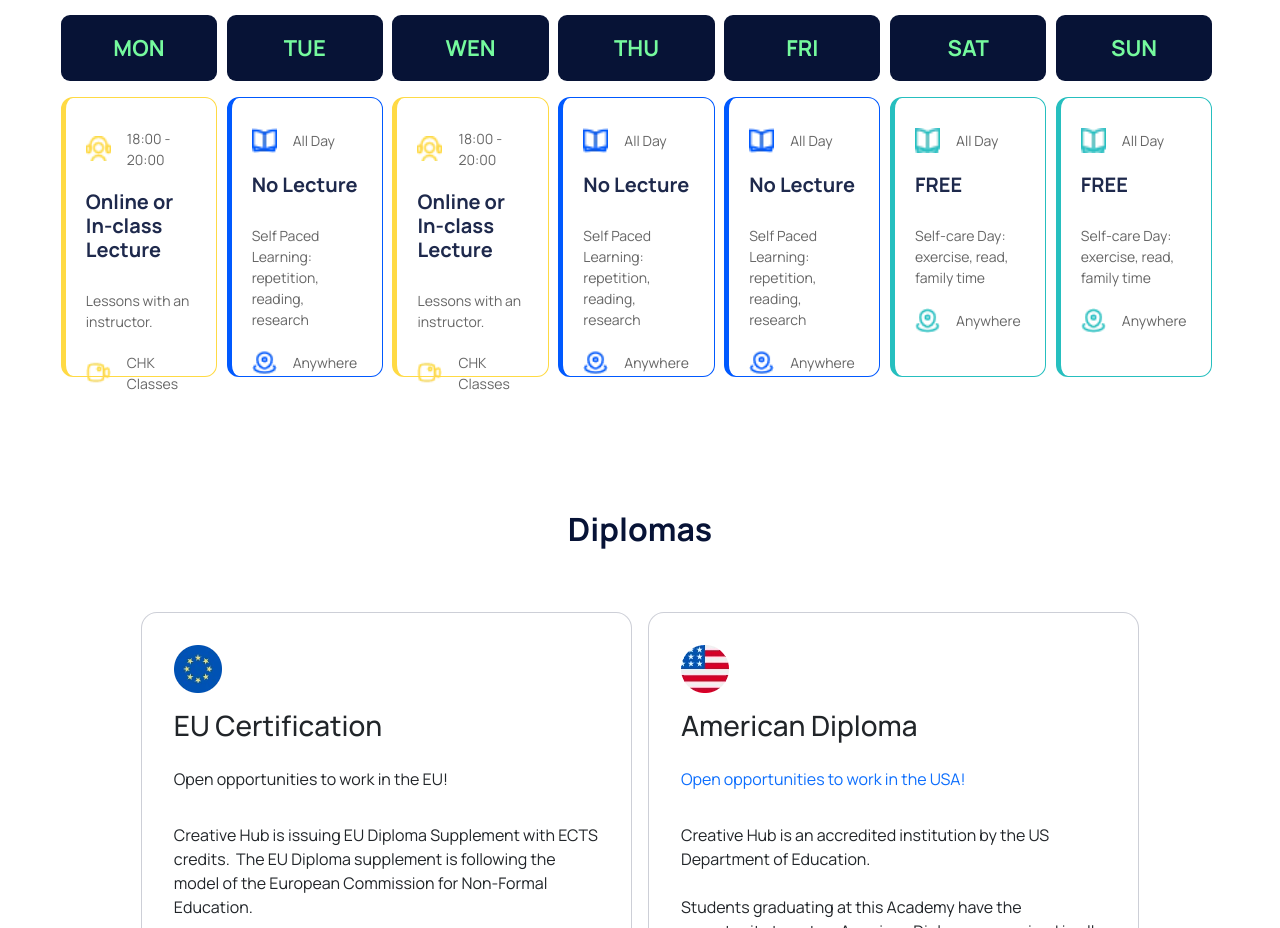
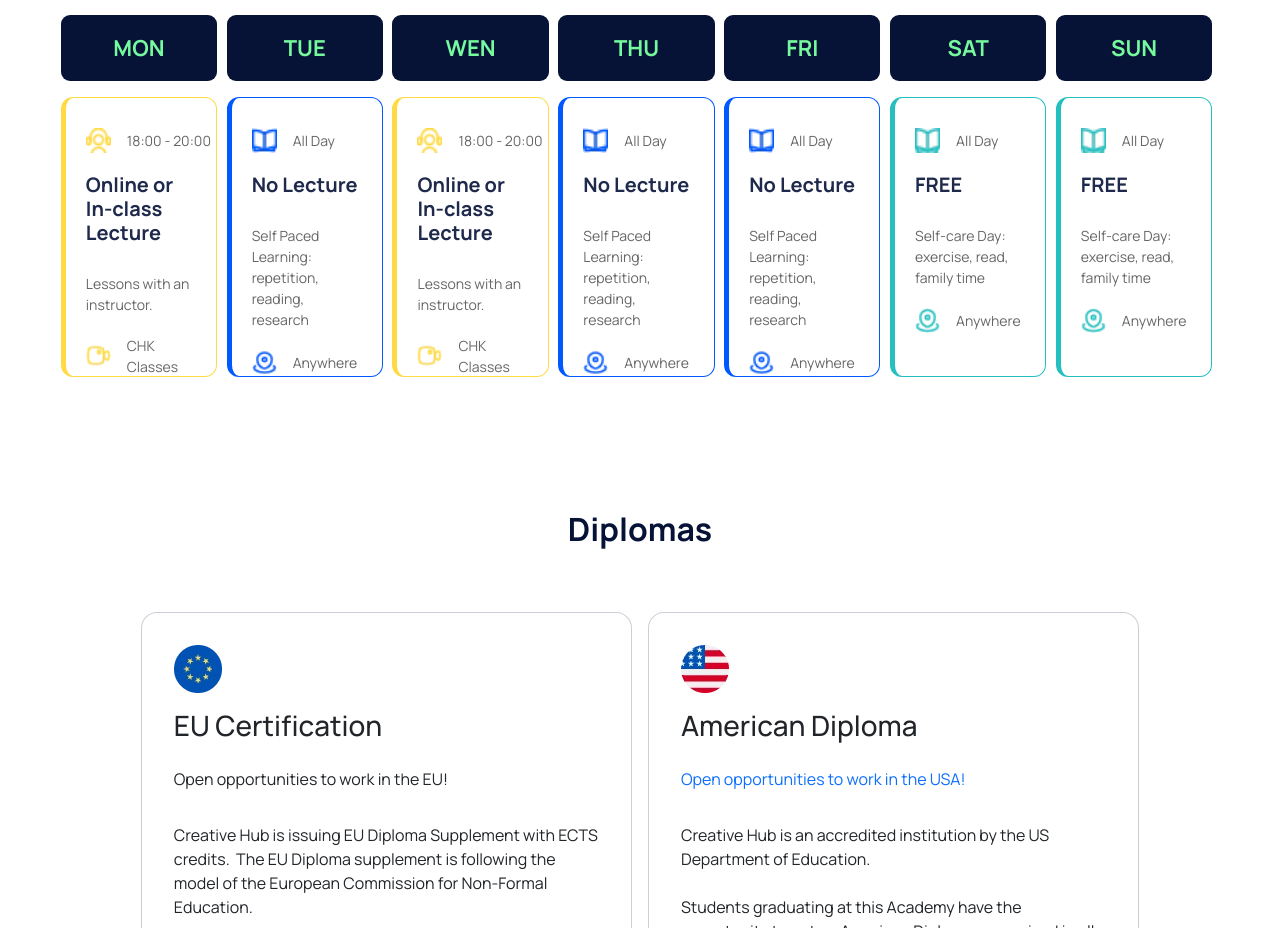
Before and after one commit to StefanP91/Data-Science-CHK, a plain HTML site: page index.html in a window 1280 px wide. Shown: the part 3940-4868 px from the top of the page. Drawn offline with nearby package versions, Linux system fonts and the light colour scheme.

Commit message:
work week changes

```diff
--- a/index.html
+++ b/index.html
@@ -1212,7 +1212,7 @@
                         <div class="yellow-box">
                             <div class="d-flex gap-3 align-items-center">
                                 <img src="images/headphones-person.webp" alt="headphones-person">
-                                <span>18:00 - 20:00</span>
+                                <span class="time">18:00 - 20:00</span>
                             </div>
 
                             <h6>Online or In-class Lecture</h6>
@@ -1257,7 +1257,7 @@
                         <div class="yellow-box">
                             <div class="d-flex gap-3 align-items-center">
                                 <img src="images/headphones-person.webp" alt="headphones-person">
-                                <span>18:00 - 20:00</span>
+                                <span class="time">18:00 - 20:00</span>
                             </div>
 
                             <h6>Online or In-class Lecture</h6>
--- a/styles/style.css
+++ b/styles/style.css
@@ -568,7 +568,7 @@ a{
         padding: 30px 20px 0 20px;
     }
 
-    & .yellow-box :first-of-type(span){
+    & .yellow-box .time{
         text-wrap: nowrap;
     }
 
```
